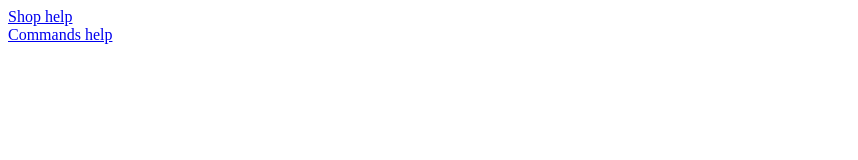
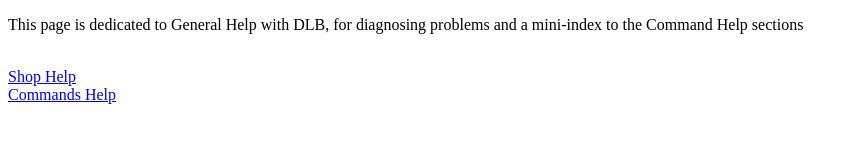
Before and after one commit to CKStudios2018/lvlBot, a website: page docs/help/index.html in a window 1280 px wide. Shown: the whole page, without its empty margins (0-858 px from the left). Drawn offline with Linux system fonts and the light colour scheme.

Commit message:
Summary (required)

```diff
--- a/docs/help/index.html
+++ b/docs/help/index.html
@@ -1,11 +1,13 @@
 <!DOCTYPE html>
-<html>
+<html lang="en-GB">
 <head>
     <title>DLB - General Help</title>
 </head>
 <body>
-    <a href="https://ckstudios2018.github.io/lvlBot/help/shop">Shop help</a>
+    <p>This page is dedicated to General Help with DLB, for diagnosing problems and a mini-index to the Command Help sections</p>
     <br>
-    <a href="https://ckstudios2018.github.io/lvlBot/help/commands">Commands help</a>
+    <a href="https://ckstudios2018.github.io/lvlBot/help/shop">Shop Help</a>
+    <br>
+    <a href="https://ckstudios2018.github.io/lvlBot/help/commands">Commands Help</a>
 </body>
 </html>
--- a/stats.json
+++ b/stats.json
@@ -1 +1 @@
-{"764416222619369474":{"762935989512437800":{"xp":51,"level":16,"last_message":1620205389193,"total_xp":12213,"coins":140},"539397701612339220":{"xp":32,"level":0,"last_message":0},"776081854075240449":{"xp":84,"level":2,"last_message":1615801974765},"159985870458322944":{"xp":89,"level":0,"last_message":1615801976183},"836518843093876786":{"xp":51,"total_xp":145,"level":1,"last_message":1619697410212},"374613822666702856":{"xp":93,"total_xp":92,"level":0,"last_message":1620044650821,"coins":9},"503538108705538050":{"xp":29,"total_xp":30,"level":0,"last_message":1620123681608,"coins":4}},"799639039481348097":{"762935989512437800":{"xp":626,"level":7,"last_message":1619351737417},"772432964692213770":{"xp":25,"level":1,"last_message":0}},"834409634809905184":{"762935989512437800":{"xp":325,"level":10,"last_message":1619739303895,"total_xp":4222}}}
+{"764416222619369474":{"762935989512437800":{"xp":250,"level":15,"last_message":1620206701265,"total_xp":12213,"coins":154},"539397701612339220":{"xp":32,"level":0,"last_message":0},"776081854075240449":{"xp":84,"level":2,"last_message":1615801974765},"159985870458322944":{"xp":89,"level":0,"last_message":1615801976183},"836518843093876786":{"xp":51,"total_xp":145,"level":1,"last_message":1619697410212},"374613822666702856":{"xp":93,"total_xp":92,"level":0,"last_message":1620044650821,"coins":9},"503538108705538050":{"xp":29,"total_xp":30,"level":0,"last_message":1620123681608,"coins":4}},"799639039481348097":{"762935989512437800":{"xp":626,"level":7,"last_message":1619351737417},"772432964692213770":{"xp":25,"level":1,"last_message":0}},"834409634809905184":{"762935989512437800":{"xp":325,"level":10,"last_message":1619739303895,"total_xp":4222}}}
```
Also changed, not shown: docs/index.html (+3 -0 lines).
